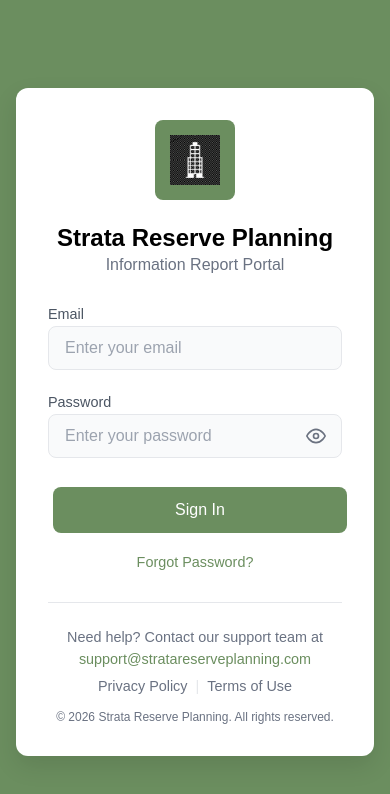
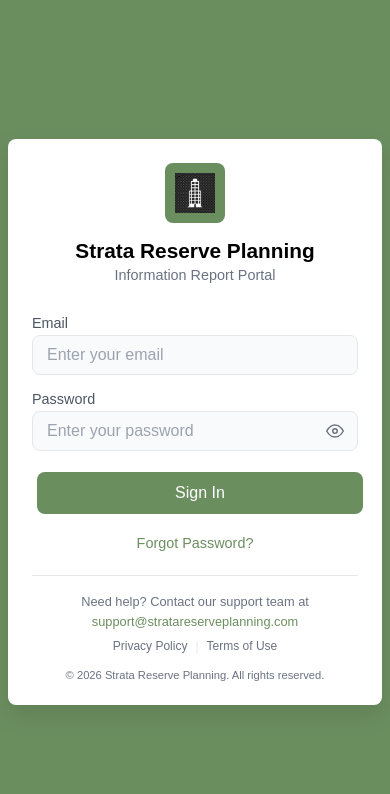
Before and after one commit to BuiltByRobyn/strata-reserve-frontend, a React (Vite) app: page /login in a window 390 px wide. Shown: the top 794 px of the page. Built offline with nearby package versions, Linux system fonts and the light colour scheme; no server answers.

Commit message:
Add missing breakpoint handling in SCSS mixins

```diff
--- a/src/shared/styles/variables/_breakpoints.scss
+++ b/src/shared/styles/variables/_breakpoints.scss
@@ -1,8 +1,13 @@
 // Breakpoint Variables
+$breakpoint-sm: 480px;   // Mobile
 $breakpoint-md: 750px;   // Tablet
 $breakpoint-lg: 1000px;   // Desktop
 
 @mixin respond-to($breakpoint) {
+  @if $breakpoint == sm {
+    @media (min-width: $breakpoint-sm) { @content; }
+  }
+
   @if $breakpoint == md {
     @media (min-width: $breakpoint-md) { @content; }
   }
@@ -12,6 +17,9 @@ $breakpoint-lg: 1000px;   // Desktop
 }
 
 @mixin respond-below($breakpoint) {
+    @if $breakpoint == sm {
+    @media (max-width: ($breakpoint-sm - 1px)) { @content; }
+  }
   @if $breakpoint == md {
     @media (max-width: ($breakpoint-md - 1px)) { @content; }
   }
@@ -25,9 +33,11 @@ $breakpoint-lg: 1000px;   // Desktop
   $min: 0;
   $max: 0;
 
+  @if $min-breakpoint == sm { $min: $breakpoint-sm; }
   @if $min-breakpoint == md { $min: $breakpoint-md; }
   @if $min-breakpoint == lg { $min: $breakpoint-lg; }
 
+  @if $max-breakpoint == sm { $max: ($breakpoint-sm - 1px); }
   @if $max-breakpoint == md { $max: ($breakpoint-md - 1px); }
   @if $max-breakpoint == lg { $max: ($breakpoint-lg - 1px); }
 
```
